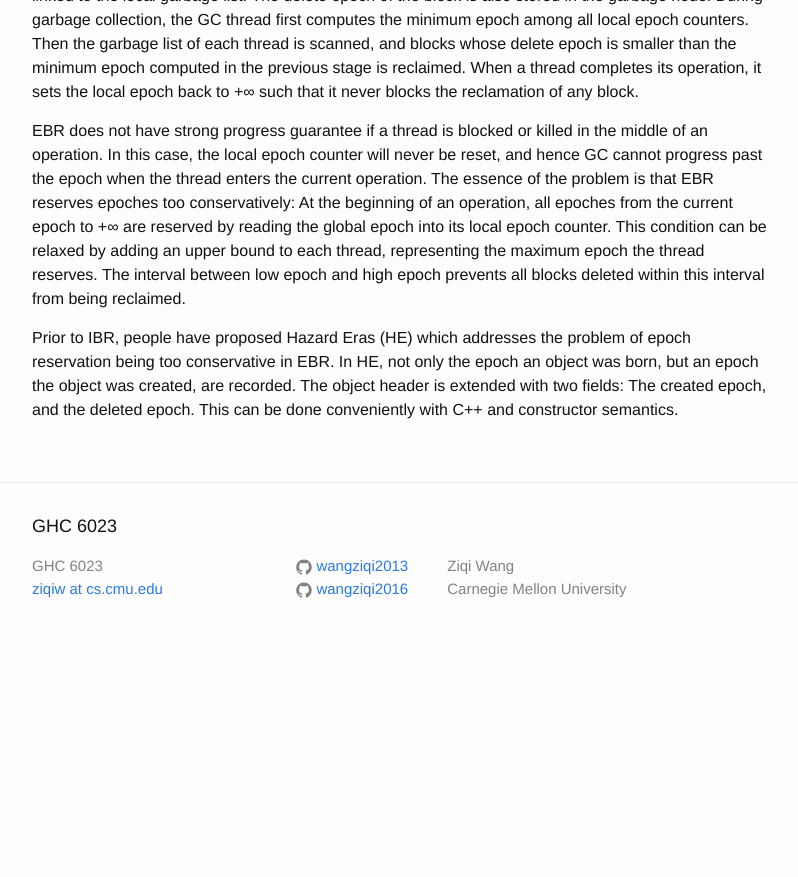
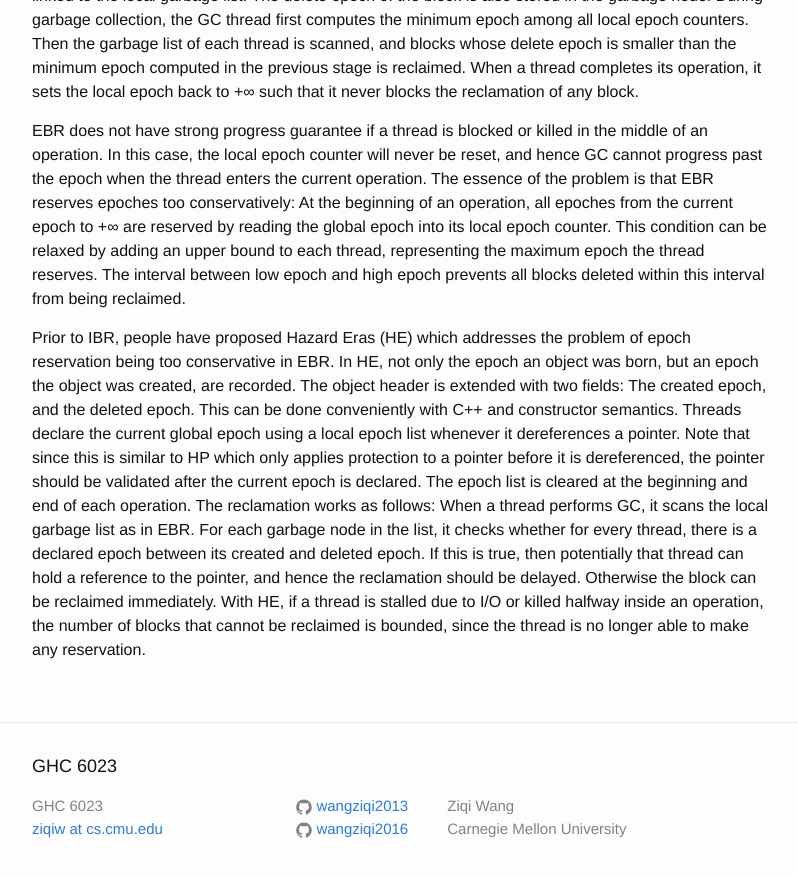
Before and after one commit to wangziqi2013/wangziqi2013.github.io, a Jekyll site: the page built from _posts/2018-12-28-Interval-Based-Memory-Reclamation.markdown, in a window 1280 px wide and 900 px high, scrolled down 1615 px. Shown: the top 877 px of the window, without its empty margins (238-1036 px from the left). Built offline with Jekyll 4.4.1, drawn with Linux system fonts in a browser that asks for light colours; before the commit the page ends 2275 px from its top, so only the background shows below that.

Commit message:
Finish HE

```diff
--- a/_posts/2018-12-28-Interval-Based-Memory-Reclamation.markdown
+++ b/_posts/2018-12-28-Interval-Based-Memory-Reclamation.markdown
@@ -72,4 +72,12 @@ this interval from being reclaimed.
 Prior to IBR, people have proposed Hazard Eras (HE) which addresses the problem of epoch reservation being too
 conservative in EBR. In HE, not only the epoch an object was born, but an epoch the object was created, are recorded.
 The object header is extended with two fields: The created epoch, and the deleted epoch. This can be done conveniently
-with C++ and constructor semantics.
+with C++ and constructor semantics. Threads declare the current global epoch using a local epoch list whenever it
+dereferences a pointer. Note that since this is similar to HP which only applies protection to a pointer before
+it is dereferenced, the pointer should be validated after the current epoch is declared. The epoch list is cleared
+at the beginning and end of each operation. The reclamation works as follows: When a thread performs GC, it scans
+the local garbage list as in EBR. For each garbage node in the list, it checks whether for every thread, there is a
+declared epoch between its created and deleted epoch. If this is true, then potentially that thread can hold a
+reference to the pointer, and hence the reclamation should be delayed. Otherwise the block can be reclaimed immediately.
+With HE, if a thread is stalled due to I/O or killed halfway inside an operation, the number of blocks that cannot be
+reclaimed is bounded, since the thread is no longer able to make any reservation.
```
